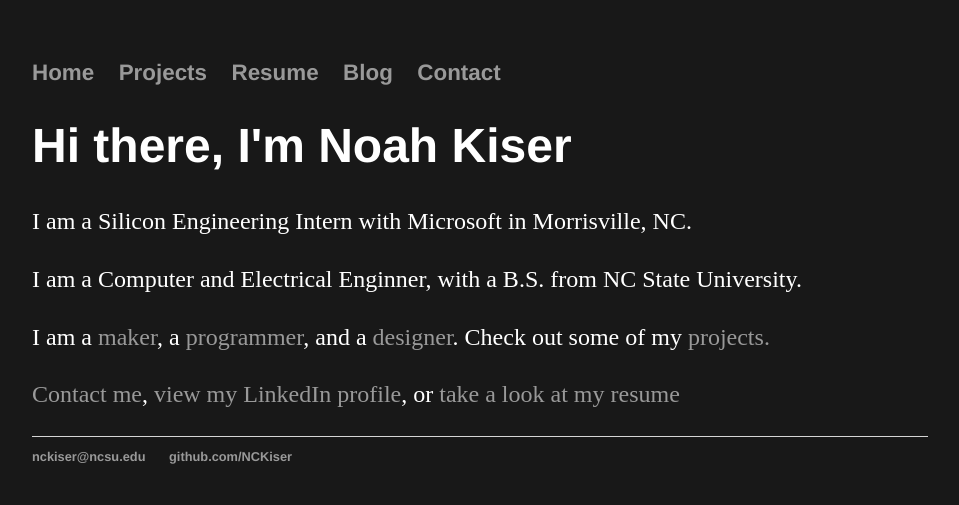
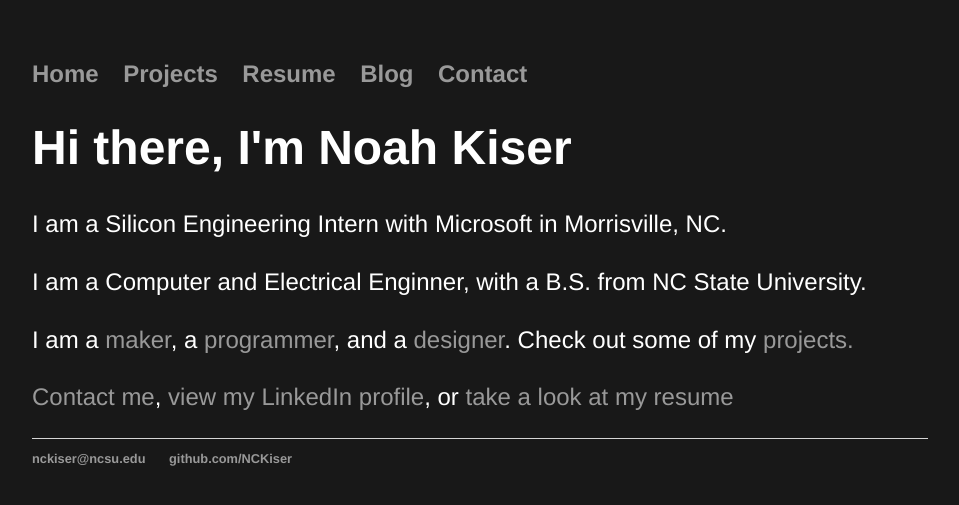
Before and after one commit to NCKiser/NCKiser.github.io, a Jekyll site: the page built from index.html, in a window 1280 px wide. Shown: the top 505 px of the page, without its empty margins (160-1119 px from the left). Built offline with Jekyll 4.4.1, drawn with Linux system fonts in a browser that asks for light colours.

Commit message:
header font size increase, resume padding

```diff
--- a/css/main.css
+++ b/css/main.css
@@ -1,7 +1,8 @@
 body {
     margin: 60px auto;
     width: 70%;
-	background-color: #181818
+	background-color: #181818;
+	font-family:'Helvetica', 'Arial', 'Sans-Serif';
 }
 nav ul, footer ul {
     font-family:'Helvetica', 'Arial', 'Sans-Serif';
@@ -10,7 +11,7 @@
     font-weight: bold;
 }
 nav ul li {
-	font-size: 1.4em;
+	font-size: 1.5em;
 }
 nav ul li, footer ul li {
     display: inline;
@@ -26,7 +27,6 @@
 }
 h1 {
     font-size: 3em;
-    font-family:'Helvetica', 'Arial', 'Sans-Serif';
 	color: #FFF;
 }
 p {
```
